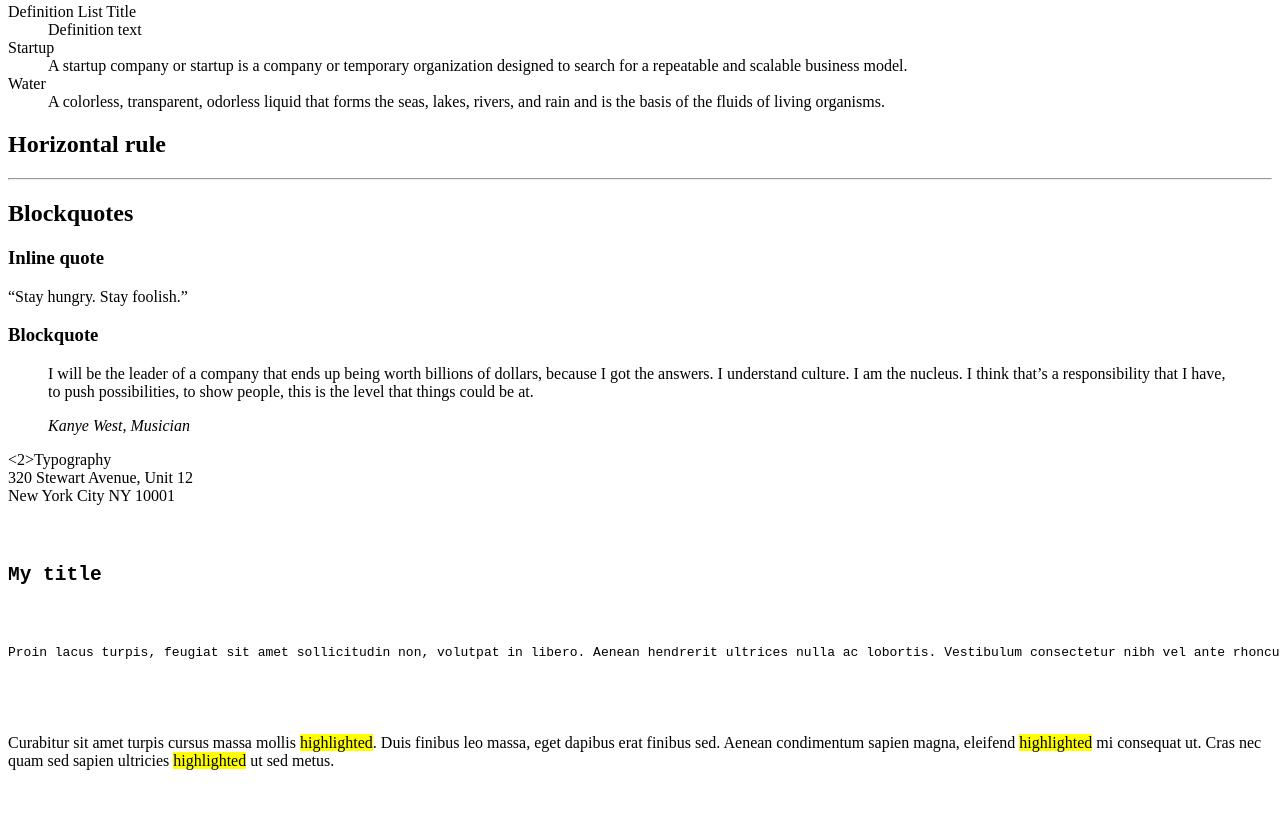
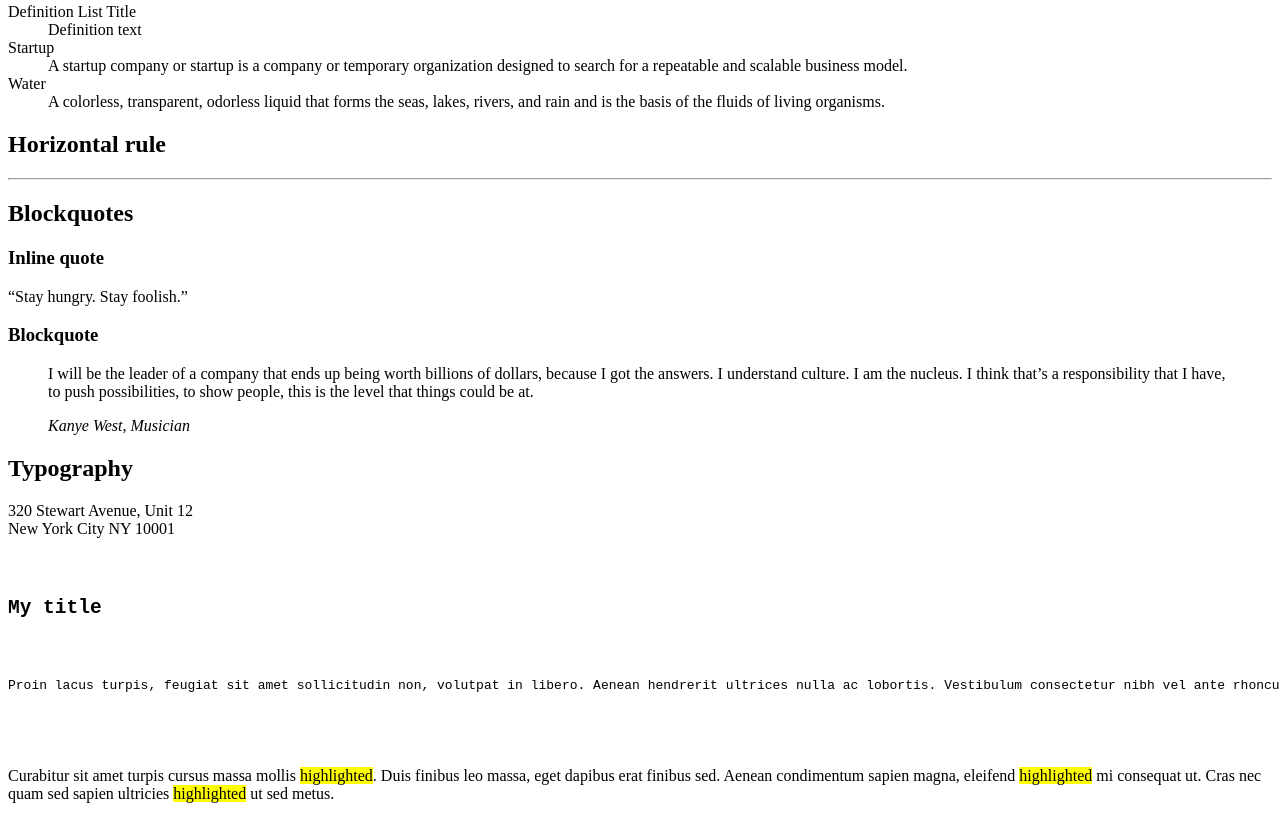
Before and after one commit to AsiaGrpr/holbertonschool-web_front_end, a plain HTML site: page html_advanced/32-styleguide.html in a window 1280 px wide. Shown: the part 817-1636 px from the top of the page. Before the commit the page ends 1603 px from the top, so only its background shows below. Drawn offline with Linux system fonts and the light colour scheme.

Commit message:
32-styleguide.html h2 correction

```diff
--- a/html_advanced/32-styleguide.html
+++ b/html_advanced/32-styleguide.html
@@ -99,10 +99,10 @@
             <!-- Typography -->
             <section>
                 <header>
-                    <2>Typography</2>
+                    <h2>Typography</h2>
                 </header>
                 <div>
-                    <adress>320 Stewart Avenue, Unit 12 <br>New York City NY 10001</adress>
+                    <adress>320 Stewart Avenue, Unit 12<br>New York City NY 10001</adress>
                 </div>
                 <div>
                     <pre>
```
